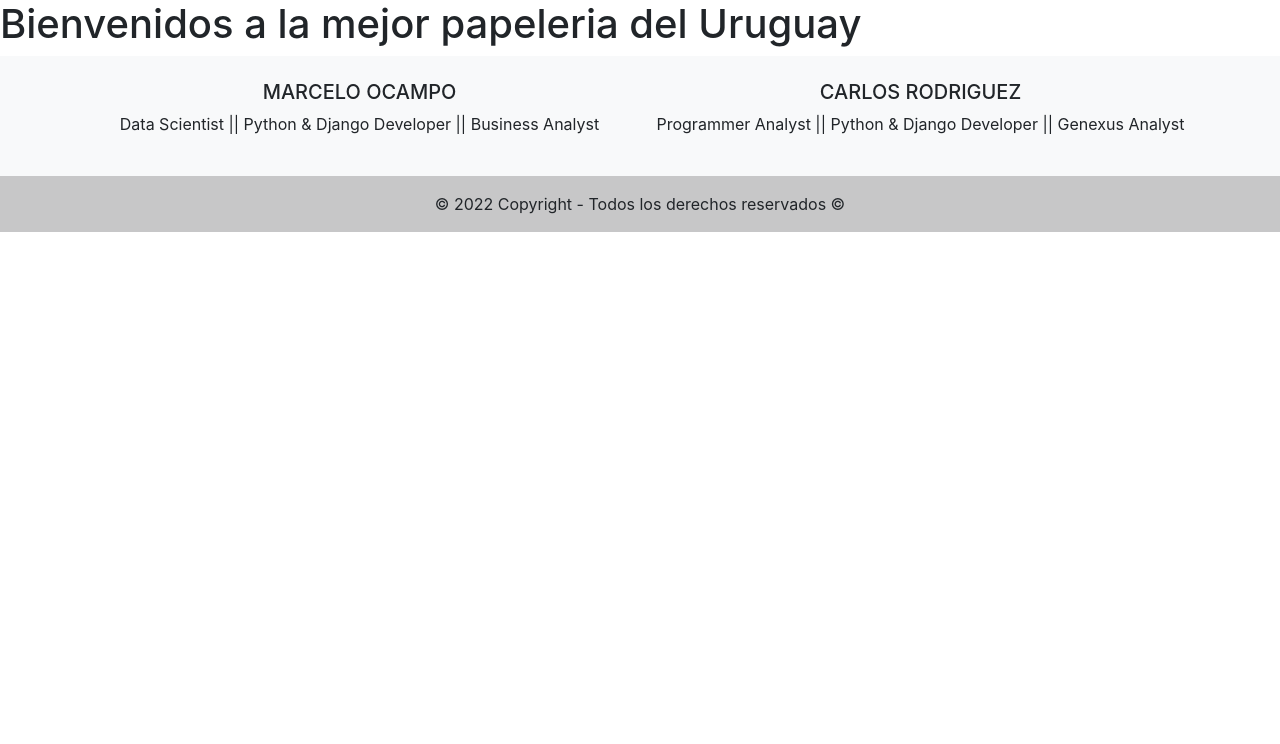
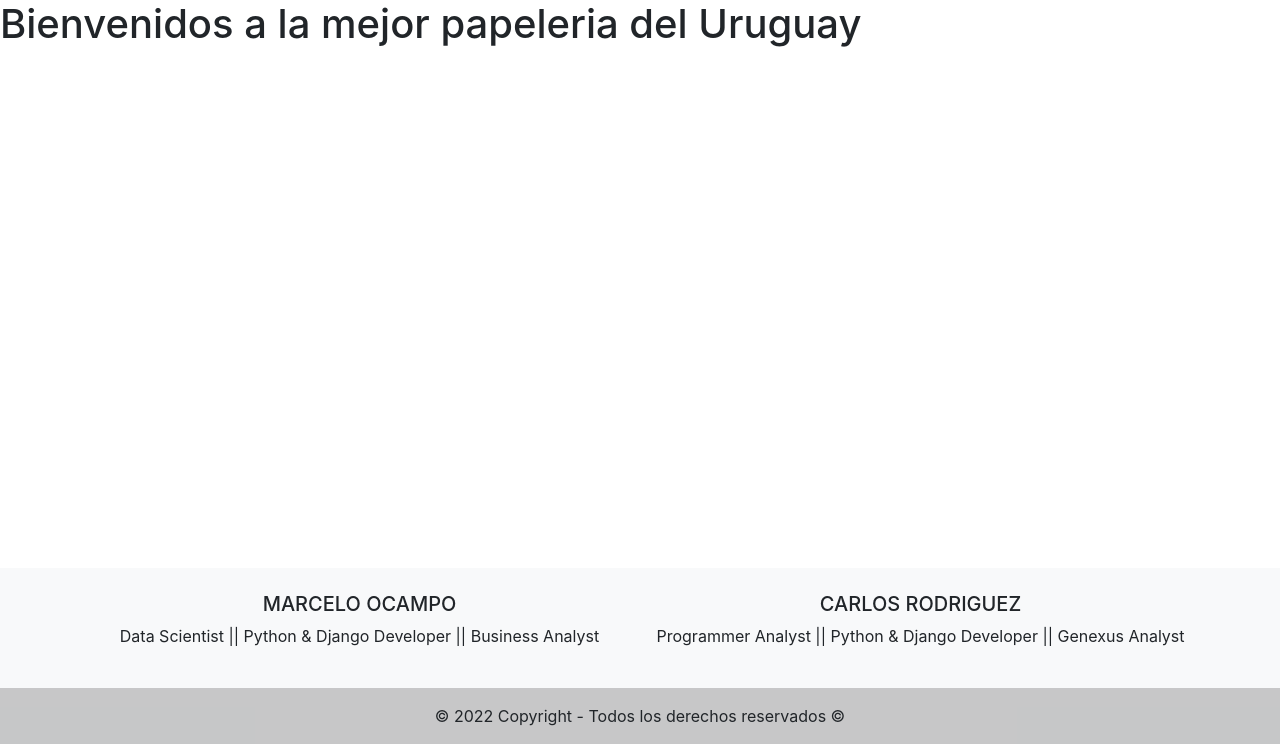
Before and after one commit to marceloocampogit/titiyaca_papeleria, a Django app: page / in a window 1280 px wide. Shown: the part 56-800 px from the top of the page. Run offline with Django 4.2, Linux system fonts and the light colour scheme.

Commit message:
Arreglando footer

```diff
--- a/papeleria_titiyaca/templates/base.html
+++ b/papeleria_titiyaca/templates/base.html
@@ -6,6 +6,13 @@
     <meta name="viewport" content="width=device-width, initial-scale=1.0">
     <link rel="stylesheet" href="https://cdn.jsdelivr.net/npm/bootstrap@4.6.2/dist/css/bootstrap.min.css" integrity="sha384-xOolHFLEh07PJGoPkLv1IbcEPTNtaed2xpHsD9ESMhqIYd0nLMwNLD69Npy4HI+N" crossorigin="anonymous">
     <title>Papeleria Titi-Yaca</title>
+    <style>
+      footer {
+        position: absolute;
+        bottom: 0;
+        width: 100%;
+      }
+    </style>
 </head>
 <body>
     <header>
```
